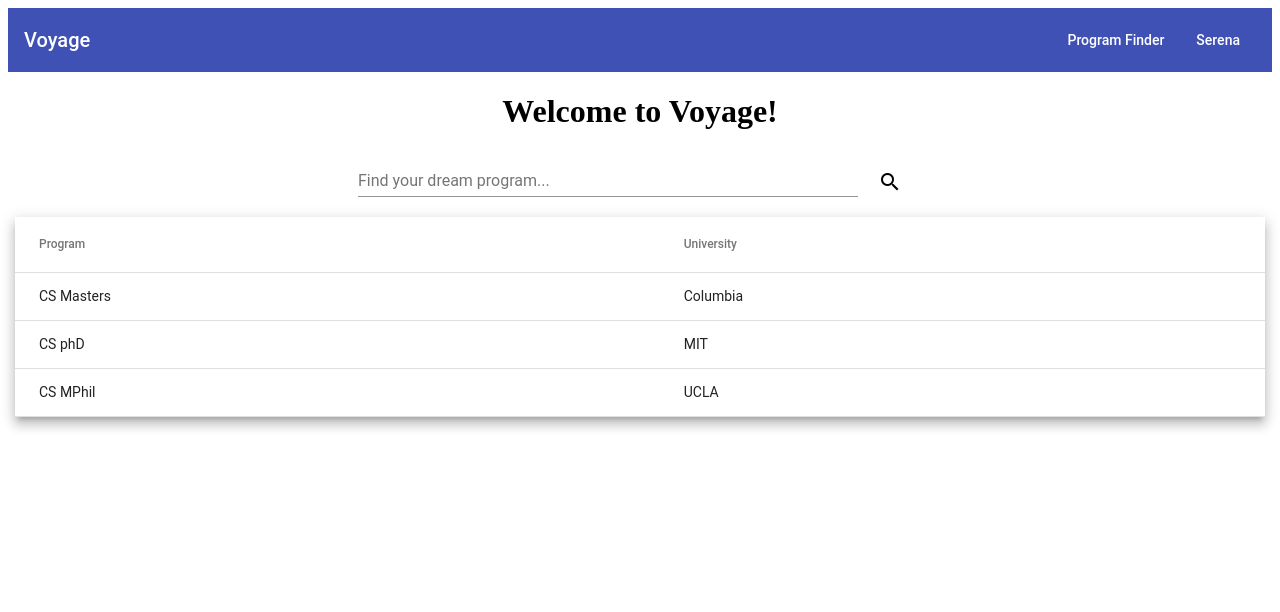
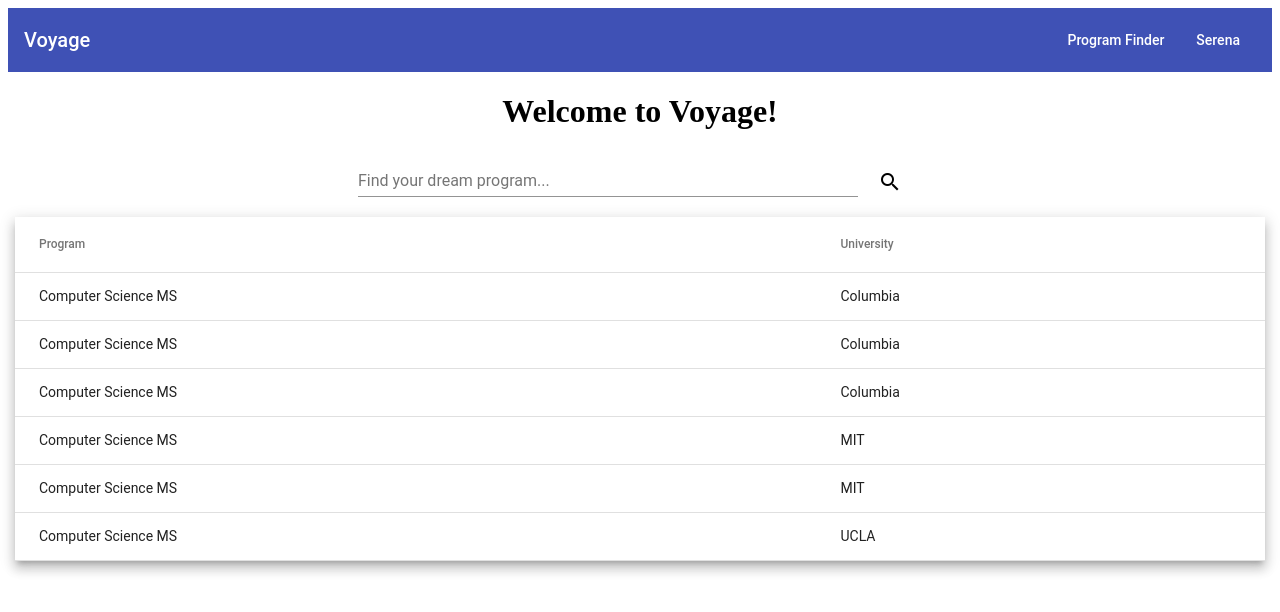
Before and after one commit to Yiwen-Gao/Voyage, an Angular app: page / in a window 1280 px wide. Shown: the top 612 px of the page. Built offline with nearby package versions, Linux system fonts and the light colour scheme.

Commit message:
added data folder

```diff
--- /dev/null
+++ b/src/app/data/programData.json
@@ -0,0 +1,50 @@
+[
+    {
+      "university": "Columbia",
+      "program": "Computer Science MS",
+      "track": "Machine Learning",
+      "deadline": "Dec 15",
+      "website": "http://www.cs.columbia.edu/education/admissions/#masters",
+      "location": "New York"
+    },
+    {
+      "university": "Columbia",
+      "program": "Computer Science MS",
+      "track": "Computer Vision",
+      "deadline": "Dec 15",
+      "website": "http://www.cs.columbia.edu/education/admissions/#masters",
+      "location": "New York"
+    },
+    {
+      "university": "Columbia",
+      "program": "Computer Science MS",
+      "track": "computer architecture",
+      "deadline": "Dec 15",
+      "website": "http://www.cs.columbia.edu/education/admissions/#masters",
+      "location": "New York"
+    },
+    {
+      "university": "MIT",
+      "program": "Computer Science MS",
+      "track": "Computer Vision",
+      "deadline": "Dec 15",
+      "website": "https://www.eecs.mit.edu/academics-admissions/graduate-program",
+      "location": "Boston"
+    },
+    {
+      "university": "MIT",
+      "program": "Computer Science MS",
+      "track": "Machine Learning",
+      "deadline": "Dec 15",
+      "website": "https://www.eecs.mit.edu/academics-admissions/graduate-program",
+      "location": "Boston"
+    },
+    {
+      "university": "UCLA",
+      "program": "Computer Science MS",
+      "track": "Machine Learning",
+      "deadline": "Dec 15",
+      "website": "https://www.eecs.mit.edu/academics-admissions/graduate-program",
+      "location": "Los Angeles"
+    }
+]
--- a/src/app/program-finder/program-finder.component.ts
+++ b/src/app/program-finder/program-finder.component.ts
@@ -1,11 +1,6 @@
 import { Component, OnInit } from '@angular/core';
 import {ENTER, COMMA} from '@angular/cdk/keycodes';
-
-const PROGRAM_DATA = [
-  {program: 'CS Masters', university: 'Columbia'},
-  {program: 'CS phD', university: 'MIT'},
-  {program: 'CS MPhil', university: 'UCLA'}
-];
+import PROGRAM_DATA from '../data/programData.json';
 
 @Component({
   selector: 'app-program-finder',
```
Also changed, not shown: database/programData.js (deleted, +0 -54 lines).
